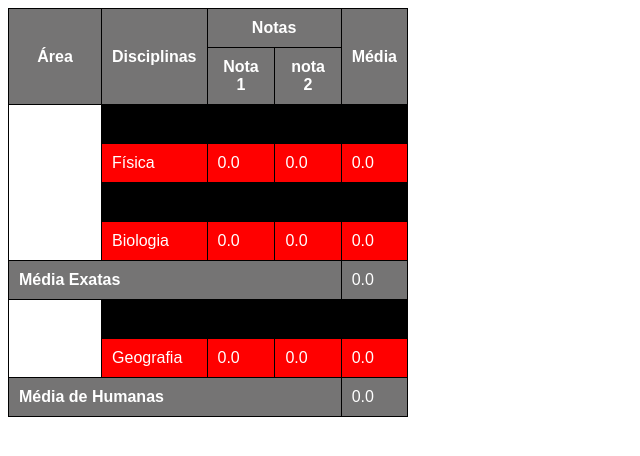
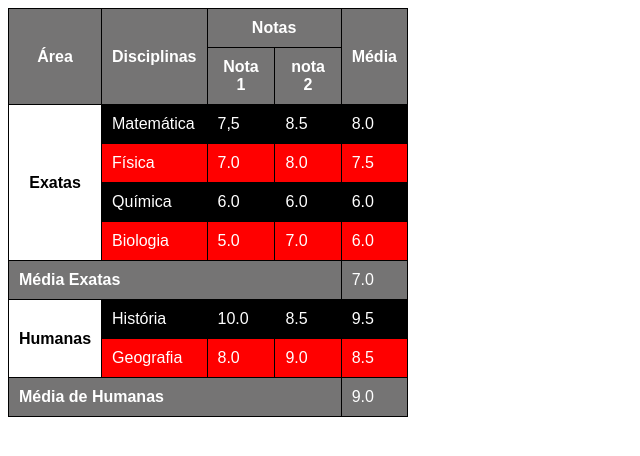
Before and after one commit to igorcesargo/HTML5-CSS3, a plain HTML site: page desafios/desafio0014/d014.html in a window 1280 px wide. Shown: the whole page, without its empty margins (0-640 px from the left). Drawn offline with Linux system fonts and the light colour scheme.

Commit message:
alteração desafio 2

```diff
--- a/desafios/desafio0014/d014.html
+++ b/desafios/desafio0014/d014.html
@@ -8,14 +8,11 @@
     <style>
         body {
             font-family: Arial, Helvetica, sans-serif;
+            color: white;
         }
         table {
             width: 400px;
             border-collapse: collapse;
-        }
-
-        tbody {
-
         }
 
         tbody > tr:nth-child(odd) {
@@ -28,7 +25,6 @@
         }
 
         thead > tr > th, .media {
-            border: 1px solid black;
             background-color: rgb(117, 116, 116);
             color: white;
             padding: 10px;
@@ -37,9 +33,15 @@
             border: 1px solid black;
             padding: 10px;
         }
+        .materias {
+            color: black;
+            background-color: white;
+        }
 
-        .media, td {
+        .media {
+            background-color: rgb(117, 116, 116);
             text-align: left;
+
         }
 
 
@@ -66,59 +68,59 @@
         </thead>
         <tbody>
             <tr>
-                <th rowspan="5" scope="rowgroup" style="background-color: white;" color="black">Exatas</th>
+                <th rowspan="5" scope="rowgroup" class="materias" >Exatas</th>
             </tr>
             <tr>
 
                 <td>Matemática</td>
-                <td>0.0</td>
-                <td>0.0</td>
-                <td>0.0</td>
+                <td>7,5</td>
+                <td>8.5</td>
+                <td>8.0</td>
             </tr>
             <tr>
                 <td>Física</td>
-                <td>0.0</td>
-                <td>0.0</td>
-                <td>0.0</td>
+                <td>7.0</td>
+                <td>8.0</td>
+                <td>7.5</td>
             </tr>
 
             <tr>
                 <td>Química</td>
-                <td>0.0</td>
-                <td>0.0</td>
-                <td>0.0</td>
+                <td>6.0</td>
+                <td>6.0</td>
+                <td>6.0</td>
             </tr>
             <tr>
                 <td>Biologia</td>
-                <td>0.0</td>
-                <td>0.0</td>
-                <td>0.0</td>
-            </tr>
-            <tr class="media" style="background-color: rgb(117, 116, 116);">
-                <th colspan="4" scope="row"  >Média Exatas</th>
-                <td>0.0</td>
+                <td>5.0</td>
+                <td>7.0</td>
+                <td>6.0</td>
             </tr>
             <tr>
-                <th rowspan="3" scope="rowgroup" style="background-color: white;" >Humanas</th>
+                <th colspan="4" scope="row" class="media" >Média Exatas</th>
+                <td class="media">7.0</td>
+            </tr>
+            <tr>
+                <th rowspan="3" scope="rowgroup" class="materias" >Humanas</th>
             </tr>
 
             <tr>
 
                 <td>História</td>
-                <td>0.0</td>
-                <td>0.0</td>
-                <td>0.0</td>
+                <td>10.0</td>
+                <td>8.5</td>
+                <td>9.5</td>
             </tr>
 
             <tr>
                 <td>Geografia</td>
-                <td>0.0</td>
-                <td>0.0</td>
-                <td>0.0</td>
+                <td>8.0</td>
+                <td>9.0</td>
+                <td>8.5</td>
             </tr>
-            <tr class="media" style="background-color: rgb(117, 116, 116);">
-                <th colspan="4" scope="row"   >Média de Humanas</th>
-                <td>0.0</td>
+            <tr >
+                <th colspan="4" scope="row" class="media">Média de Humanas</th>
+                <td class="media">9.0</td>
             </tr>
         </tbody>
     </table>
```
